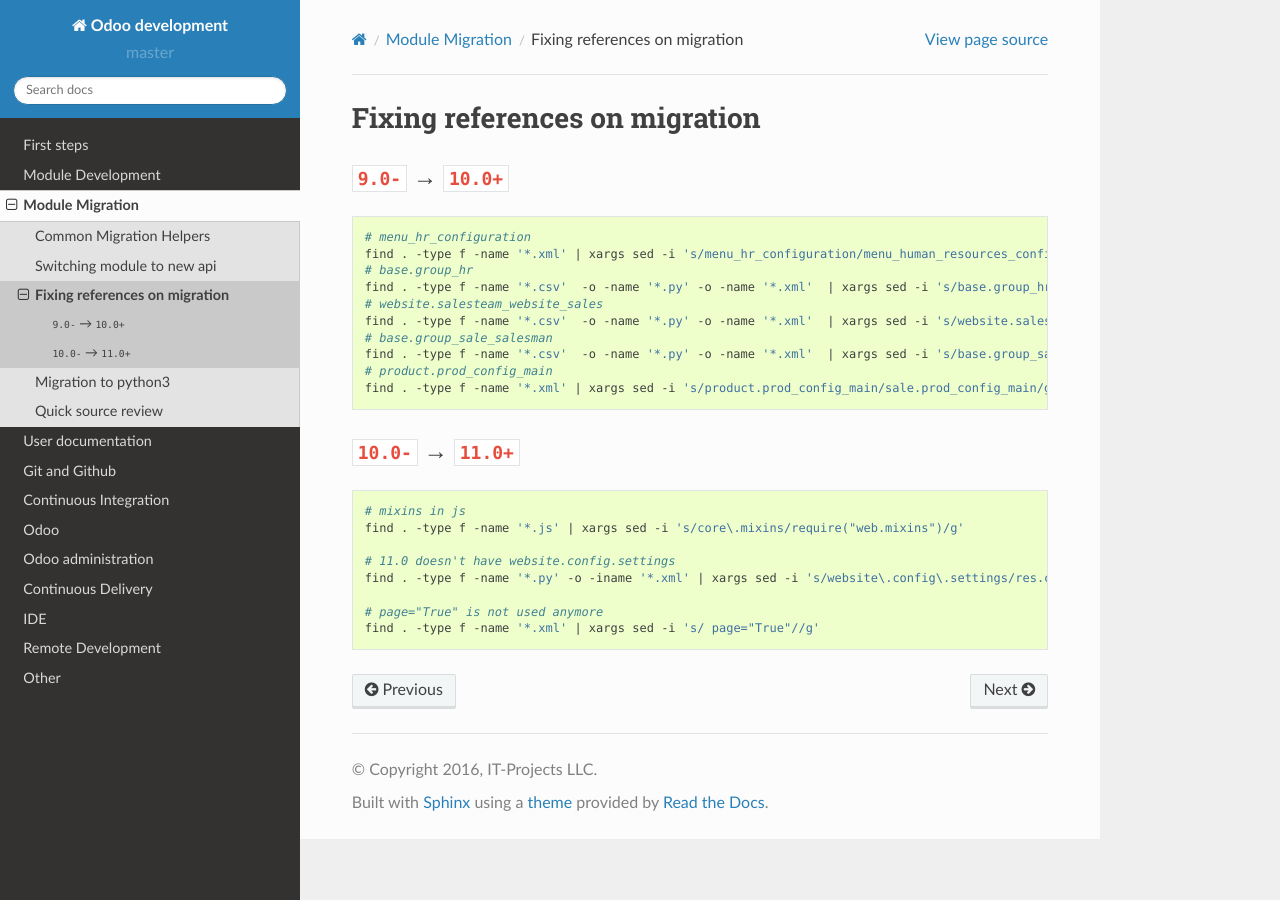
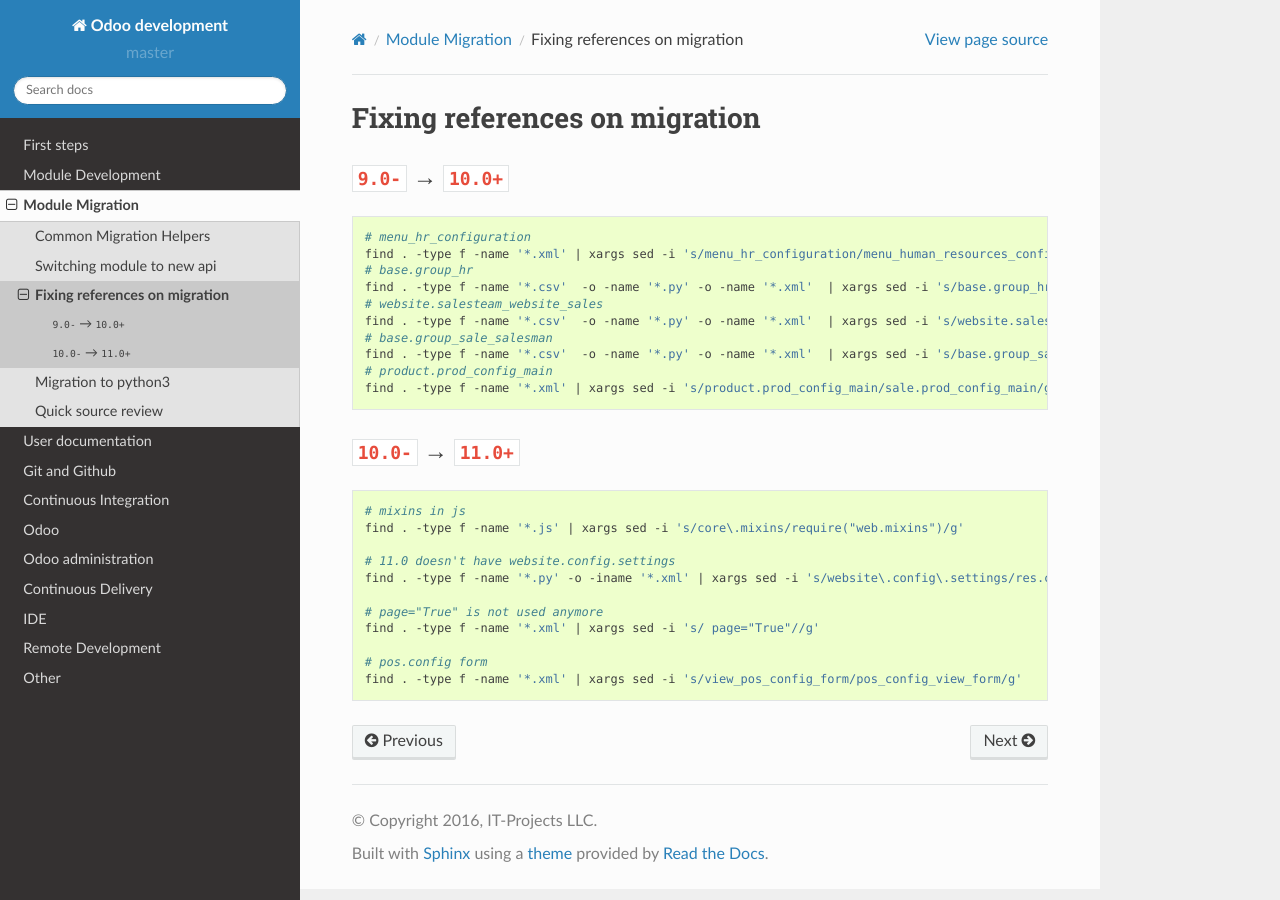
Before and after one commit to itpp-labs/odoo-development, a Sphinx documentation site: the page built from docs/migration/fix-refs.rst, in a window 1280 px wide. Built offline with Sphinx 7.4.7 and the Read the Docs theme 2.0.0, drawn with Linux system fonts in a browser that asks for light colours; pages that are not in the unit, such as notebooks, are missing from menus.

Commit message:
[DOC] add script for migration

```diff
--- a/docs/migration/fix-refs.rst
+++ b/docs/migration/fix-refs.rst
@@ -33,3 +33,6 @@
 
     # page="True" is not used anymore
     find . -type f -name '*.xml' | xargs sed -i 's/ page="True"//g'
+
+    # pos.config form
+    find . -type f -name '*.xml' | xargs sed -i 's/view_pos_config_form/pos_config_view_form/g'
```
